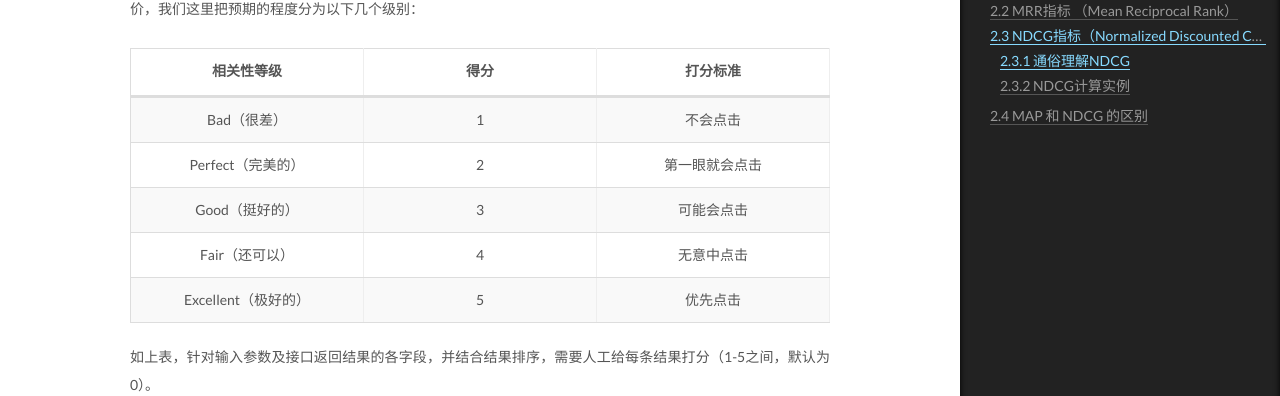
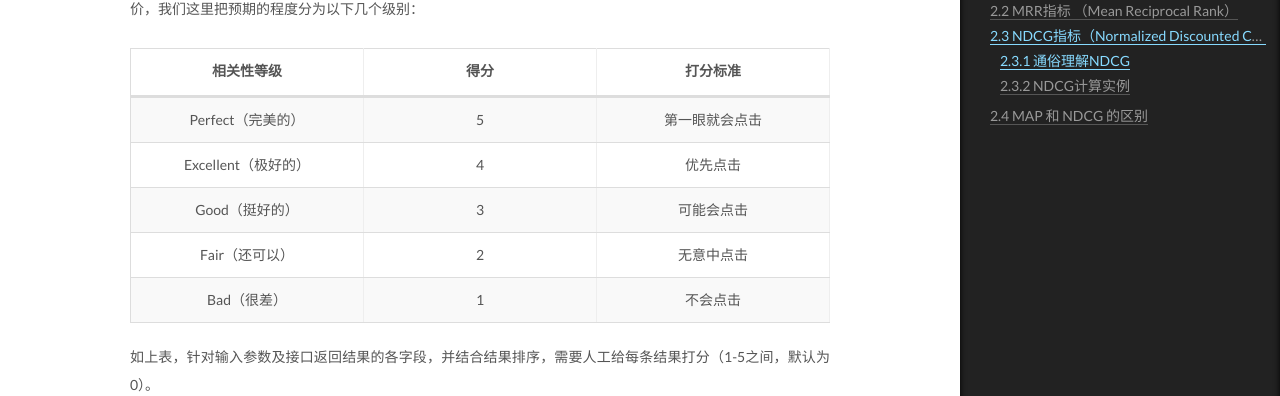
Before and after one commit to lifower525/lifower525.github.io, a Jekyll site: the page built from _posts/machine-learning/2019-03-25-understanding-recall-and-sorting-algorithm-evaluation-indicators.md, in a window 1280 px wide and 1400 px high, scrolled down 2763 px. Shown: the part 147-543 px from the top of the window. Built offline with Jekyll 4.4.1, drawn with Linux system fonts in a browser that asks for light colours; formulas are drawn with MathJax 3.

Commit message:
Update blog
Signed-off-by: Howie Lee <lifower525@gmail.com>

```diff
--- a/_posts/machine-learning/2019-03-25-understanding-recall-and-sorting-algorithm-evaluation-indicators.md
+++ b/_posts/machine-learning/2019-03-25-understanding-recall-and-sorting-algorithm-evaluation-indicators.md
@@ -88,11 +88,11 @@ NDCG 翻译为：$\color{red}{归一化折损累计增益}$
 
 | 相关性等级 | 得分 | 打分标准 |
 | :------: | :------: | :------: |
+| Perfect（完美的） | 5 | 第一眼就会点击 |
+| Excellent（极好的）| 4 | 优先点击 |
+| Good（挺好的） | 3 | 可能会点击 |
+| Fair（还可以） | 2 | 无意中点击 |
 | Bad（很差） | 1 | 不会点击 |
-| Perfect（完美的） | 2 | 第一眼就会点击 |
-| Good（挺好的） | 3 | 可能会点击 |
-| Fair（还可以） | 4 | 无意中点击 |
-| Excellent（极好的）| 5 | 优先点击 |
 
 如上表，针对输入参数及接口返回结果的各字段，并结合结果排序，需要人工给每条结果打分（1-5之间，默认为0）。
 
```
